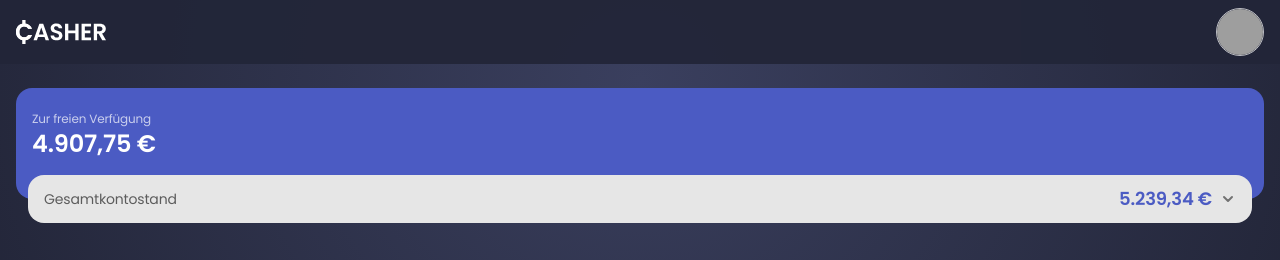
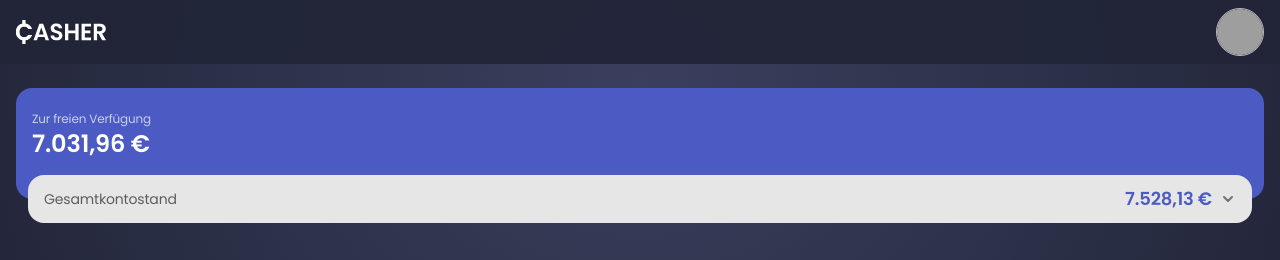
Before and after one commit to dennis-adamczyk/casher, a Next.js app: page / in a window 1280 px wide. Shown: the top 260 px of the page. Built offline with nearby package versions, Linux system fonts and the light colour scheme; grey boxes are pictures that could not be loaded.

Commit message:
Make money overvie component dynamic

```diff
--- a/components/common/BankCard.tsx
+++ b/components/common/BankCard.tsx
@@ -151,16 +151,21 @@ const banks = {
   } as Bank,
 };
 
-export type BankName = keyof typeof banks
+export type BankName = keyof typeof banks;
 
-interface BankCardProps extends MarginProps {
+export interface BankCardData {
   bank: BankName;
   bankName?: string;
   holder: string;
   iban: string;
-  balance?: number;
-  effectiveBalance?: number;
+  balance: number;
+  effectiveBalance: number;
 }
+
+interface BankCardProps
+  extends Omit<BankCardData, 'balance' | 'effectiveBalance'>,
+    Pick<Partial<BankCardData>, 'balance' | 'effectiveBalance'>,
+    MarginProps {}
 
 const BankCard: FC<BankCardProps> = ({
   bank,
--- a/components/common/MoneyOverview.tsx
+++ b/components/common/MoneyOverview.tsx
@@ -1,4 +1,5 @@
 import dropPattern from '@/assets/img/dropPattern.svg';
+import { formatCurrency, formatMonth } from '@/helpers/formatter';
 import css from '@styled-system/css';
 import { FC, useEffect, useRef, useState } from 'react';
 import { ChevronDown } from 'react-feather';
@@ -169,9 +170,20 @@ const OverviewPopoutDetailsValue = styled.p(
   }),
 );
 
-interface MoneyOverviewProps extends OverviewWrapperProps {}
+interface MoneyOverviewProps extends OverviewWrapperProps {
+  balance: number;
+  effectiveBalance?: number;
+  subscriptionAmount?: number;
+  savingAmount?: number;
+}
 
-const MoneyOverview: FC<MoneyOverviewProps> = (props) => {
+const MoneyOverview: FC<MoneyOverviewProps> = ({
+  balance,
+  effectiveBalance = balance,
+  subscriptionAmount = 0,
+  savingAmount = 0,
+  ...props
+}) => {
   const [open, setOpen] = useState(false);
 
   const openHeight = useRef(0);
@@ -181,30 +193,32 @@ const MoneyOverview: FC<MoneyOverviewProps> = (props) => {
     openHeight.current = popoutWrapper.current?.scrollHeight || 0;
   });
 
+  const subscriptionMonth = new Date();
+
   return (
     <OverviewWrapper {...props}>
       <OverviewCard>
         <OverviewCardPreheading>Zur freien Verfügung</OverviewCardPreheading>
-        <OverviewCardAmount>4.907,75 €</OverviewCardAmount>
+        <OverviewCardAmount>{formatCurrency(effectiveBalance)}</OverviewCardAmount>
       </OverviewCard>
       <OverviewPopoutWrapper ref={popoutWrapper} open={open} openHeight={openHeight.current}>
         <OverviewPopoutSummary onClick={() => setOpen((open) => !open)}>
           <OverviewPopoutLabel>Gesamtkontostand</OverviewPopoutLabel>
           <OverviewPopoutSummaryValueGroup>
-            <OverviewPopoutSummaryValue>5.239,34 €</OverviewPopoutSummaryValue>
+            <OverviewPopoutSummaryValue>{formatCurrency(balance)}</OverviewPopoutSummaryValue>
             <OverviewPopoutIcon open={open} />
           </OverviewPopoutSummaryValueGroup>
         </OverviewPopoutSummary>
         <OverviewPopoutDetails>
           <OverviewPopoutDetailsRow>
             <OverviewPopoutLabel>Sparbetrag</OverviewPopoutLabel>
-            <OverviewPopoutDetailsValue>145,45 €</OverviewPopoutDetailsValue>
+            <OverviewPopoutDetailsValue>{formatCurrency(savingAmount)}</OverviewPopoutDetailsValue>
           </OverviewPopoutDetailsRow>
           <OverviewPopoutDetailsRow>
             <OverviewPopoutLabel>
-              Abobetrag <OverviewPopoutLabelSecondary>im Juni</OverviewPopoutLabelSecondary>
+              Abobetrag <OverviewPopoutLabelSecondary>im {formatMonth(subscriptionMonth)}</OverviewPopoutLabelSecondary>
             </OverviewPopoutLabel>
-            <OverviewPopoutDetailsValue>186,14 €</OverviewPopoutDetailsValue>
+            <OverviewPopoutDetailsValue>{formatCurrency(subscriptionAmount)}</OverviewPopoutDetailsValue>
           </OverviewPopoutDetailsRow>
         </OverviewPopoutDetails>
       </OverviewPopoutWrapper>
--- a/helpers/formatter.ts
+++ b/helpers/formatter.ts
@@ -5,3 +5,11 @@ export const formatCurrency = (amount: number): string => {
 
   return formatter.format(amount);
 };
+
+export const formatMonth = (month: Date): string => {
+  if (!(month instanceof Date)) return '';
+
+  const formatter = Intl.DateTimeFormat('de-DE', { month: 'long' });
+
+  return formatter.format(month);
+};
--- a/pages/api/cards.ts
+++ b/pages/api/cards.ts
@@ -1,16 +1,12 @@
 // Next.js API route support: https://nextjs.org/docs/api-routes/introduction
-import type { NextApiRequest, NextApiResponse } from 'next'
+import type { NextApiRequest, NextApiResponse } from 'next';
 const fs = require('fs').promises;
 
 type Data = {
-  name: string
+  name: string;
+};
+
+export default async function handler(req: NextApiRequest, res: NextApiResponse<Data>) {
+  const file = await fs.readFile('./data/cards.json');
+  res.status(200).json(JSON.parse(file));
 }
-
-export default async function handler(
-  req: NextApiRequest,
-  res: NextApiResponse<Data>
-) {
-
-    const file = await fs.readFile('./data/cards.json');
-    res.status(200).json(JSON.parse(file))
-}
--- a/pages/index.tsx
+++ b/pages/index.tsx
@@ -1,5 +1,5 @@
 import AddAcountButton from '@/components/common/AddButton';
-import BankCard, {  BankName } from '@/components/common/BankCard';
+import BankCard, { BankCardData, BankName } from '@/components/common/BankCard';
 import MoneyOverview from '@/components/common/MoneyOverview';
 import Content from '@/components/layout/Content';
 import css from '@styled-system/css';
@@ -16,33 +16,17 @@ const AccountsTitle = styled.h2(
   }),
 );
 
-interface Card {
-  id: number;
-  bank: BankName;
-  bankName: string;
-  holder: string;
-  iban: string;
-  balance: number;
-  effectiveBalance: number;
-}
-
-const Home: NextPage<{cards: Card[]}> = (props) => {
-  let totalCash = 0
-  let usableCash = 0
-
-  props.cards.forEach((card: Card)=>{
-    totalCash += card.balance
-    usableCash += card.effectiveBalance
-  })
-  console.log(totalCash);
-  console.log(usableCash);
+const Home: NextPage<{ cards: BankCardData[] }> = ({ cards }) => {
+  const totalBalance = cards.reduce((total, current) => total + current.balance, 0);
+  const totalEffectiveBalance = cards.reduce((total, current) => total + current.effectiveBalance, 0);
 
   return (
     <Content>
-      <MoneyOverview marginBottom={10} />
+      <MoneyOverview marginBottom={10} balance={totalBalance} effectiveBalance={totalEffectiveBalance} />
       <AccountsSection>
         <AccountsTitle>Deine Konten</AccountsTitle>
-        { props.cards.map((card)=>(<BankCard
+        {cards.map((card) => (
+          <BankCard
             key={card.id}
             bank={card.bank}
             bankName={card.bankName}
@@ -50,7 +34,8 @@ const Home: NextPage<{cards: Card[]}> = (props) => {
             iban={card.iban}
             balance={card.balance}
             effectiveBalance={card.effectiveBalance}
-          />)) }
+          />
+        ))}
 
         <AddAcountButton>Neues Konto</AddAcountButton>
       </AccountsSection>
@@ -59,11 +44,11 @@ const Home: NextPage<{cards: Card[]}> = (props) => {
 };
 
 export async function getServerSideProps(context: any) {
-  const res = await fetch(`http://localhost:3000/api/cards`)
-  const data: Card[] = await res.json()
+  const res = await fetch(`http://localhost:3000/api/cards`);
+  const data: BankCardData[] = await res.json();
   return {
-    props: {cards: data}, // will be passed to the page component as props
-  }
+    props: { cards: data }, // will be passed to the page component as props
+  };
 }
 
 export default Home;
```
Lines whose indentation alone changed are shown as unchanged.
